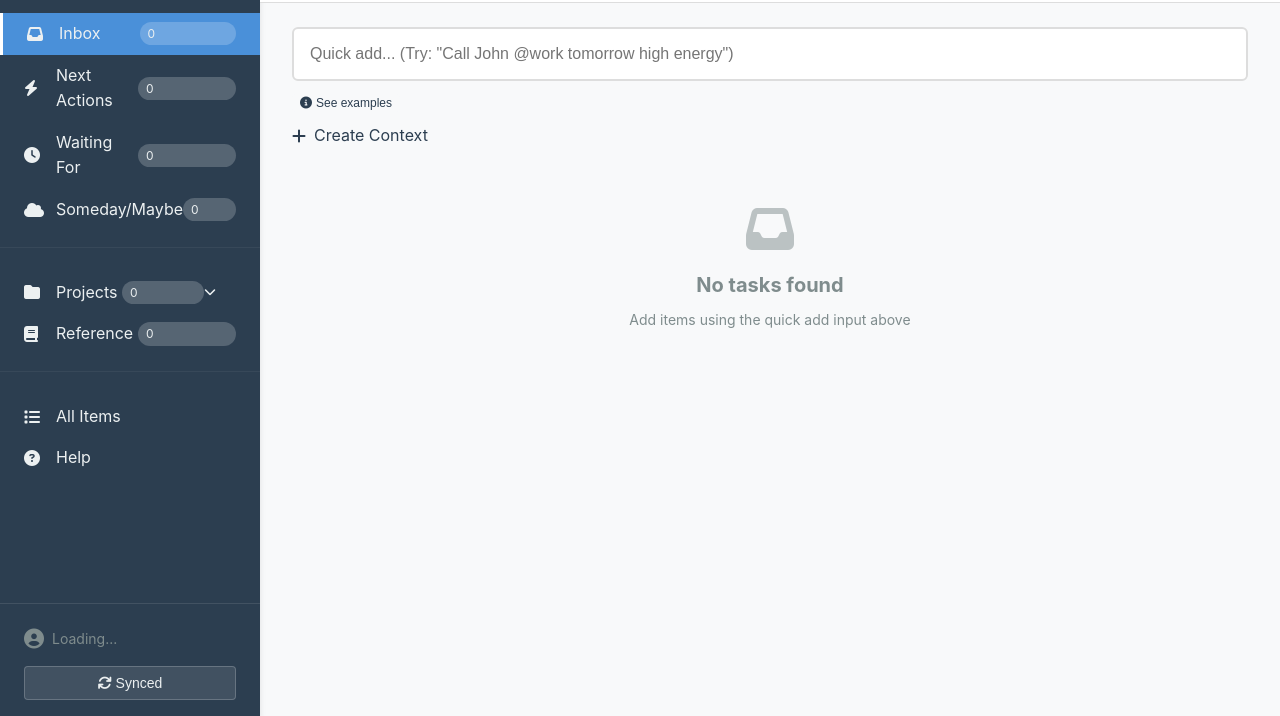
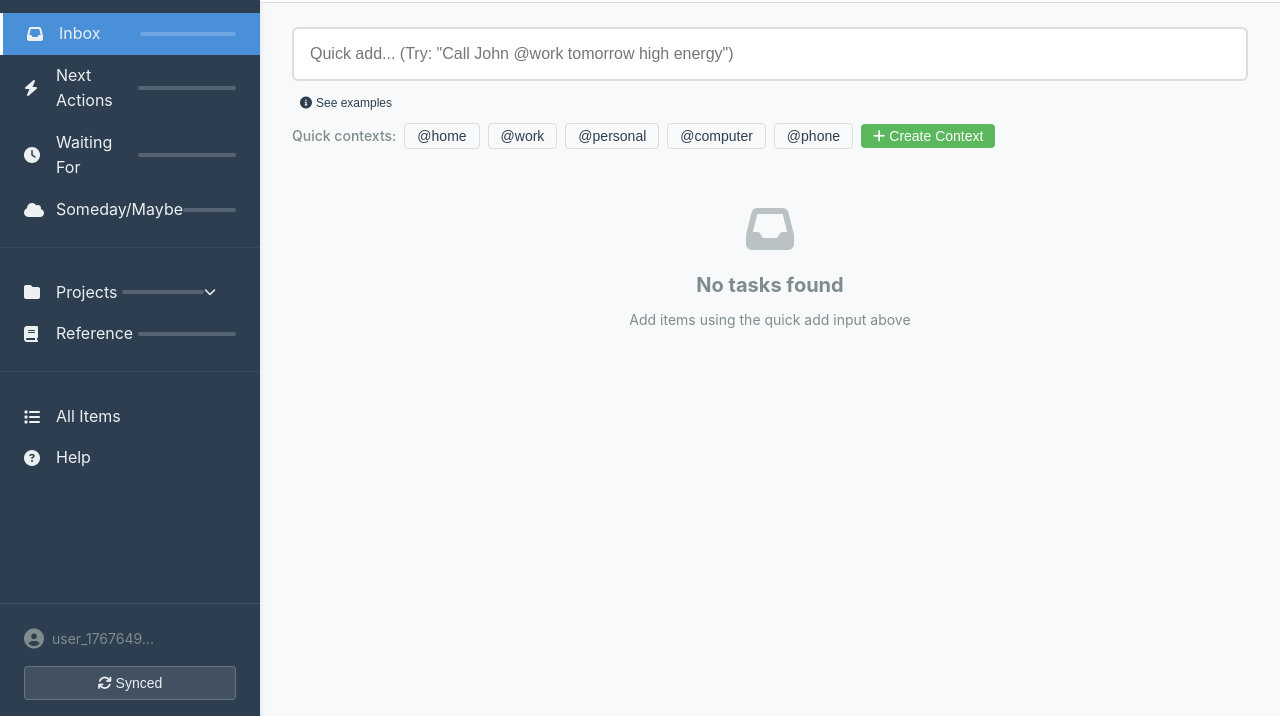
Before and after one commit to monch1962/GTD-web, a website with bundled scripts: page index.html in a window 1280 px wide. Shown: the part 84-800 px from the top of the page. Built offline with nearby package versions, Linux system fonts and the light colour scheme.

Commit message:
Fix broken HTML structure in quick-add section
Restored missing quick context buttons and proper div nesting that was accidentally removed during the NLP feature implementation. This was causing the app to show 'Loading...' indefinitely.

🤖 Generated with [Claude Code](https://claude.com/claude-code)

Co-Authored-By: Claude Sonnet 4.5 <noreply@anthropic.com>

```diff
--- a/index.html
+++ b/index.html
@@ -108,6 +108,13 @@
                     </div>
                 </div>
                 <div class="quick-contexts">
+                    <span class="quick-context-label">Quick contexts:</span>
+                    <button class="quick-context" data-context="@home">@home</button>
+                    <button class="quick-context" data-context="@work">@work</button>
+                    <button class="quick-context" data-context="@personal">@personal</button>
+                    <button class="quick-context" data-context="@computer">@computer</button>
+                    <button class="quick-context" data-context="@phone">@phone</button>
+                    <button class="btn-create-context" id="btn-create-context">
                         <i class="fas fa-plus"></i> Create Context
                     </button>
                 </div>
```
